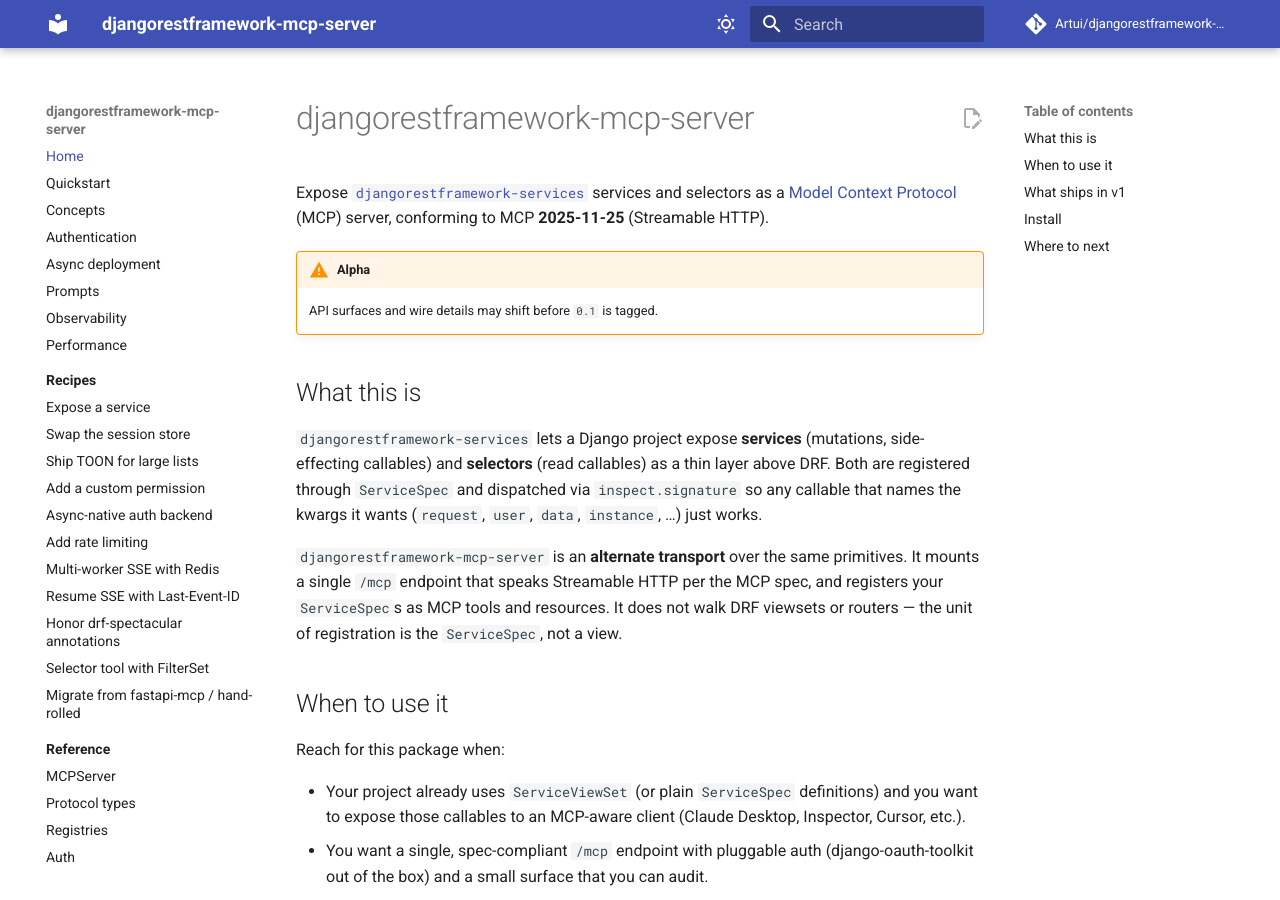
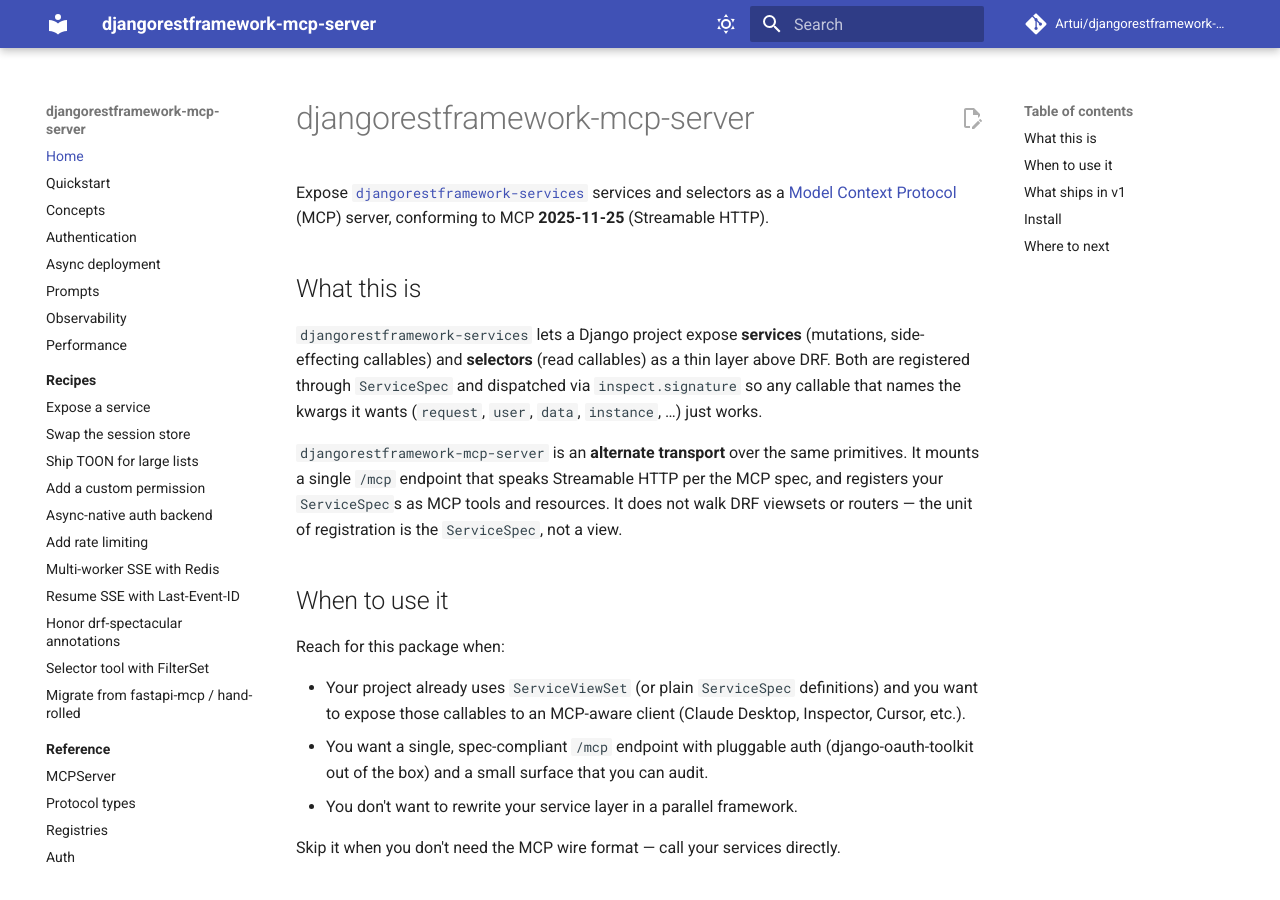
Before and after one commit to Artui/djangorestframework-mcp-server, an MkDocs documentation site: the page built from docs/index.md, in a window 1280 px wide and 900 px high. Built offline with MkDocs 1.6.1 and Material for MkDocs 9.7.7, drawn with Linux system fonts in a browser that asks for light colours; comment, search, counter and statistics services are not loaded.

Commit message:
docs: drop alpha warning from index.md
The README banner was removed in 183b9c7, but docs/index.md kept its
own duplicate `!!! warning "Alpha"` admonition that I missed. The
docs site still warned visitors about a 0.1 that shipped a week ago.

Co-Authored-By: Claude Opus 4.7 <noreply@anthropic.com>

```diff
--- a/docs/index.md
+++ b/docs/index.md
@@ -3,9 +3,6 @@
 Expose [`djangorestframework-services`](https://github.com/Artui/djangorestframework-services)
 services and selectors as a [Model Context Protocol](https://modelcontextprotocol.io)
 (MCP) server, conforming to MCP **2025-11-25** (Streamable HTTP).
-
-!!! warning "Alpha"
-    API surfaces and wire details may shift before `0.1` is tagged.
 
 ## What this is
 
```
